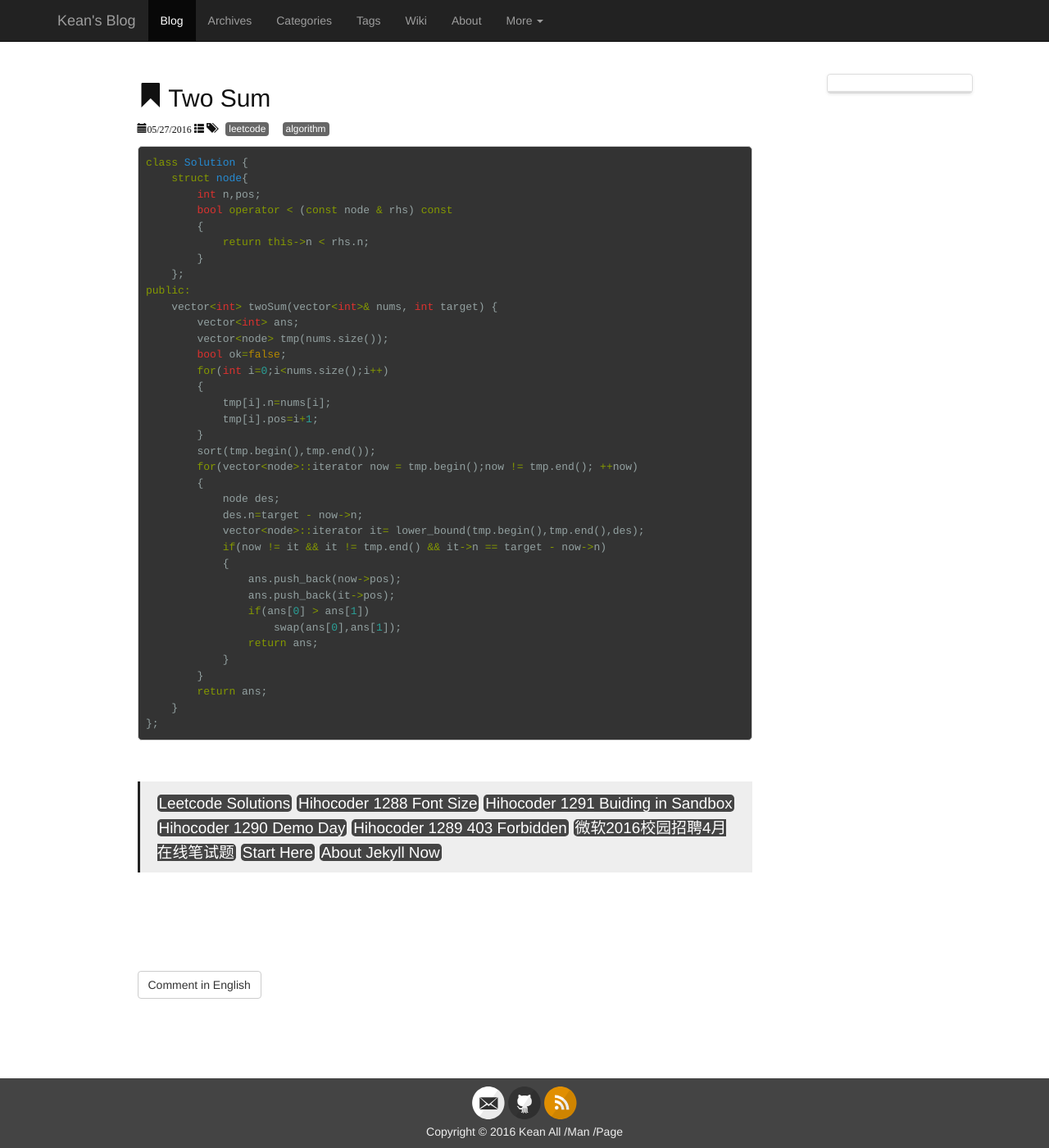
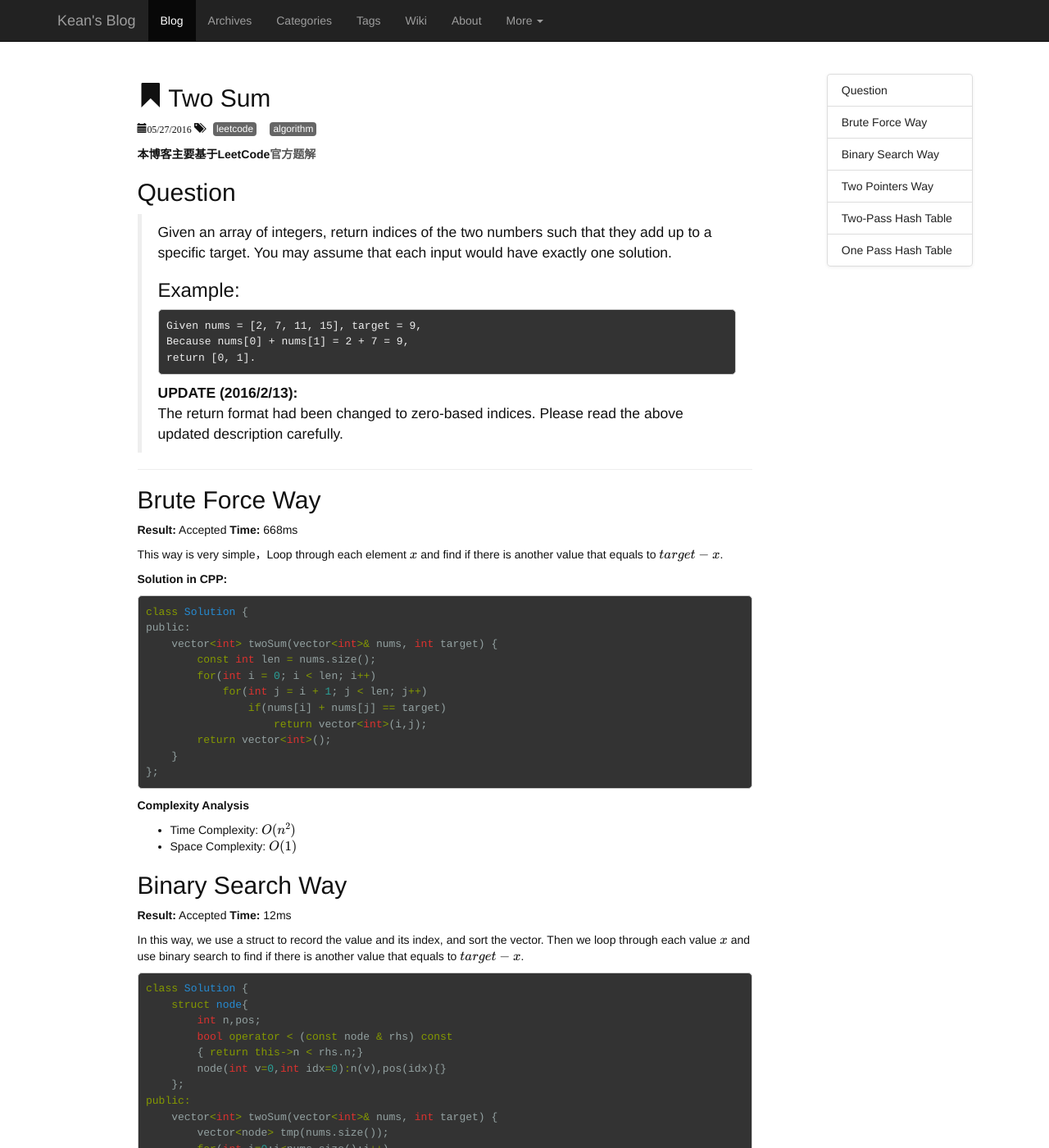
Before and after one commit to imkean/imkean.github.io, a Jekyll site: the page built from _leetcode/1-two-sum.md, in a window 1280 px wide and 1400 px high. Shown: the whole window at 82% size. Built offline with Jekyll 4.4.1, drawn with Linux system fonts in a browser that asks for light colours; formulas are drawn with MathJax 3; comment, search, counter and statistics services are not loaded; some of the changed text lies outside the part shown.

Commit message:
updated leetcode/1-two-sum

````diff
--- a/_includes/post_info.html
+++ b/_includes/post_info.html
@@ -1,16 +1,20 @@
 <div class="post-blog-info">
 	<p><small><span class="glyphicon glyphicon-calendar span-blank-before">{{post.date | date: "%m/%d/%Y" }}</span>
 
+		{%if post.categories.size > 0%}
 		<span class="glyphicon glyphicon-th-list span-blank-before"></span>
 		{% for cate in post.categories %}
 			<a class="cate-label" href="{{site.baseurl}}/categories/#{{cate | slugify}}"
 			style="margin-right:5px;">{{cate}}</a>
 		{% endfor %}
+		{%endif%}
 
+		{%if post.tags.size > 0%}
 		<span class="glyphicon glyphicon-tags span-blank-before"></span>
 		{% for tag in post.tags %}
 		<a class="tags-label" href="{{site.baseurl}}/tags/#{{tag | slugify}}"
 		style="margin-right:5px;">{{tag}}</a>
 		{% endfor %}
+		{%endif%}
 	</small></p>
 </div>
--- /dev/null
+++ b/_layouts/leetcode.html
@@ -0,0 +1,117 @@
+---
+layout: default
+navbar_focus: blog
+---
+
+
+
+<style type="text/css">
+ul.nav-tabs{
+  min-width: 160px;
+  margin-top: 20px;
+  border-radius: 4px;
+  border: 1px solid #ddd;
+  box-shadow: 0 1px 4px rgba(0, 0, 0, 0.067);
+}
+ul.nav-tabs li{
+  margin: 0;
+  border-top: 1px solid #ddd;
+}
+ul.nav-tabs li:first-child{
+  border-top: none;
+}
+ul.nav-tabs li a{
+  margin: 0;
+  padding: 8px 16px;
+  border-radius: 0;
+}
+ul.nav-tabs li.active a, ul.nav-tabs li.active a:hover{
+  background: #222;
+  border: 1px solid #222;
+}
+
+#myNav li a:hover{
+  color: #ff5050;
+}
+#myNav li a{
+  color: #222;/*rgba(128, 128, 128,0.7);;*/
+}
+#myNav li.active a{
+  color: #fff;
+}
+ul.nav-tabs li:first-child a{
+  border-radius: 4px 4px 0 0;
+}
+ul.nav-tabs li:last-child a{
+  border-radius: 0 0 4px 4px;
+}
+ul.nav-tabs.affix{
+  top: 60px; /* Set the top position of pinned element */
+}
+ul.nav-tabs.affix-top{
+  top: 60px; /* Set the top position of pinned element */
+}
+</style>
+
+<div class="container" id="blog-body" >
+  <div class="row">
+    <div class="col-md-offset-1 col-md-8 blog-main col-sm-8 col-sm-offset-1 col-xs-9">
+      <div class="blog-page">
+        <div>
+          <h2 id="blog-head" class="blog-post-title">
+            <span class="glyphicon glyphicon-bookmark span-blank-before"></span>
+            {{page.title}}
+          </h2>
+          {% assign post = page %}
+          {%include post_info.html%}
+          <div class="entry">
+            {{content}}
+          </div>
+        </div>
+      </div>
+      {%include comment.html%}
+    </div>
+    <div class="col-md-3 blog-sidebar col-sm-3 col-xs-3">
+      <div class="row sidebar-module " >
+        <div class="col-md-offset-2 col-md-9 col-sm-offset-1 col-sm-10  col-xs-9">
+          <div id="scroll_spy" class="affix" >
+            <ul id="li-blog-head"> <li class="active"><a href="#blog-head"> {{page.title}} </a></li></ul>
+            <ul id="myNav" class="nav nav-tabs nav-stacked " >
+              <ul class="nav nav-tabs nav-stacked"   >
+              </ul>
+            </div>
+          </div>
+        </div>
+      </div>
+    </div>
+
+  </div>
+  <script type="text/javascript">
+
+  $(document).ready(function(){
+    var toc = $("ul#toc_of_keans_blog");
+    var newtoc = $("#myNav")
+    var old_li = $("#li-blog-head");
+    //toc.prepend(old_li.html());
+    //newtoc.html(old_li.html())
+    newtoc.html(toc.html());
+    newtoc.css("id","scroll_spy")
+    //newtoc.css("class","nav nav-sidebar")
+    toc.remove();
+    old_li.remove();
+    $("img").addClass("img-responsive");
+    $("table").addClass("table  table-hover");//table-striped
+    $("#imbody").attr("data-spy","scroll").attr("data-target","#scroll_spy");
+    //$(".container").css("max-width","100%");
+  });
+  //$('#scroll_spy').affix();
+  $('#scroll_spy').affix({
+    offset: {
+      top: 60, bottom: 100/*function () {
+        return (this.bottom =
+        $('.footer-wrap').outerHeight(true))
+      }*/
+    }
+  });
+
+  </script>
--- a/_leetcode/1-two-sum.md
+++ b/_leetcode/1-two-sum.md
@@ -1,46 +1,179 @@
 ---
-layout: post
+layout: leetcode
 date: 2016-05-27
 title: Two Sum
 tags: [leetcode, algorithm]
 ---
 
+* Contents
+{:toc #toc_of_keans_blog}
+
+**本博客主要基于LeetCode[官方题解](https://leetcode.com/articles/two-sum/)**
+
+## Question
+
+>Given an array of integers, return indices of the two numbers such that they add up to a specific target.
+>You may assume that each input would have exactly one solution.
+>
+> ### Example:
+>
+>     Given nums = [2, 7, 11, 15], target = 9,
+>     Because nums[0] + nums[1] = 2 + 7 = 9,
+>     return [0, 1].
+>
+>  **UPDATE (2016/2/13):**<br/>
+> The return format had been changed to zero-based indices. Please read the above updated description carefully.
+
+
+
+
+***
+
+## Brute Force Way
+
+**Result:** Accepted   **Time:** 668ms
+
+This way is very simple，Loop through each element $$x$$ and find if there is another value that equals to $$target−x$$.
+
+**Solution in CPP:**
+
+```cpp
+class Solution {
+public:
+    vector<int> twoSum(vector<int>& nums, int target) {
+        const int len = nums.size();
+        for(int i = 0; i < len; i++)
+            for(int j = i + 1; j < len; j++)
+                if(nums[i] + nums[j] == target)
+                    return vector<int>(i,j);
+        return vector<int>();
+    }
+};
+```
+
+**Complexity Analysis**
+
+- Time Complexity: $$O(n^2)$$
+- Space Complexity: $$O(1)$$
+
+## Binary Search Way
+
+**Result:** Accepted **Time:** 12ms
+
+In this way, we use a struct to record the value and its index, and sort the vector. Then we loop through each value $$x$$ and use binary search to find if there is another value that equals to $$target-x$$.
 
 ```cpp
 class Solution {
     struct node{
         int n,pos;
         bool operator < (const node & rhs) const
-        {
-            return this->n < rhs.n;
-        }
+        { return this->n < rhs.n;}
+        node(int v=0,int idx=0):n(v),pos(idx){}
     };
 public:
     vector<int> twoSum(vector<int>& nums, int target) {
-        vector<int> ans;
         vector<node> tmp(nums.size());
-        bool ok=false;
         for(int i=0;i<nums.size();i++)
+            tmp[i] = node(nums[i],i);
+        sort(tmp.begin(),tmp.end());
+        for(auto now = tmp.begin();now != tmp.end(); ++now)
         {
-            tmp[i].n=nums[i];
-            tmp[i].pos=i+1;
+            auto it= lower_bound(tmp.begin(),tmp.end(),node(target - now->n));
+            if(now != it && it != tmp.end() && it->n == target - now->n)
+                return vector<int>{now->pos,it->pos};
         }
-        sort(tmp.begin(),tmp.end());
-        for(vector<node>::iterator now = tmp.begin();now != tmp.end(); ++now)
-        {
-            node des;
-            des.n=target - now->n;
-            vector<node>::iterator it= lower_bound(tmp.begin(),tmp.end(),des);
-            if(now != it && it != tmp.end() && it->n == target - now->n)
-            {
-                ans.push_back(now->pos);
-                ans.push_back(it->pos);
-                if(ans[0] > ans[1])
-                    swap(ans[0],ans[1]);
-                return ans;
-            }
-        }
-        return ans;
+        return vector<int>();
     }
 };
 ```
+**Complexity Analysis**
+
+- Time Complexity: $$O(nlog(n))$$
+- Space Complexity: $$O(n)$$
+
+## Two Pointers Way
+**Result:**  Accepted  **Time:** 12ms
+
+```cpp
+class Solution {
+    struct Node{
+        int n,pos;
+        Node(int v=0,int idx=0):n(v),pos(idx){}
+        bool operator < (const Node & rhs) const
+        {   return this->n < rhs.n;}
+    };
+public:
+    vector<int> twoSum(vector<int>& nums, int target) {
+        vector<Node> tmp(nums.size());
+        for(int i=0;i<nums.size();i++)
+            tmp[i] = Node(nums[i],i);
+        sort(tmp.begin(),tmp.end());
+        int left = 0, right = nums.size() - 1;
+        while(left < right)
+        {
+            int sum = tmp[left].n + tmp[right].n;
+            if(sum > target)
+                right --;
+            else if(sum == target)
+                return vector<int>{tmp[left].pos,tmp[right].pos};
+            else left ++;
+        }
+        return vector<int>();
+    }
+};
+```
+
+**Complexity Analysis**
+
+- Time Complexity: $$O(nlog(n))$$
+- Space Complexity: $$O(n)$$
+
+## Two-Pass Hash Table
+
+**Result:** Accepted **Time:** 20ms
+
+```cpp
+class Solution {
+public:
+    vector<int> twoSum(vector<int>& nums, int target) {
+        unordered_map<int,int> mp;
+        int index = 0;
+        for(const auto & x:nums)
+            mp[x] = index++;
+        index = 0;
+        for(const auto & x:nums)
+            if(++index && mp.count(target-x) && mp[target-x]!=index-1)
+                return vector<int>{index-1,mp[target-x]};
+        return vector<int>();
+    }
+};
+```
+**Complexity Analysis**
+
+- Time Complexity: $$O(n)$$
+- Space Complexity: $$O(n)$$
+
+## One Pass Hash Table
+**Result:** Accepted **Time:** 20ms
+
+```cpp
+class Solution {
+public:
+    vector<int> twoSum(vector<int>& nums, int target) {
+        vector<int> ret;
+        unordered_map<int,int> mp;
+        int index = 0;
+        for(const auto & x:nums){
+            if(mp.count(target-x))
+                ret.push_back(index),ret.push_back(mp[target-x]);
+            mp[x] = index++;
+        }
+        return ret;
+    }
+};
+```
+
+**Complexity Analysis**
+
+- Time Complexity: $$O(n)$$
+- Space Complexity: $$O(n)$$
````
